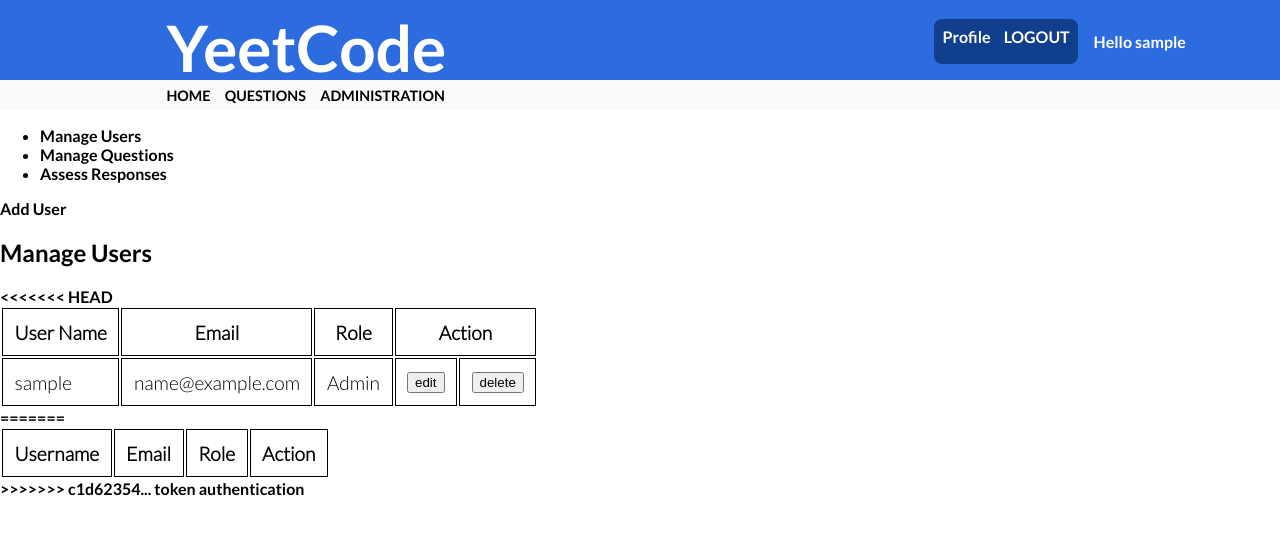
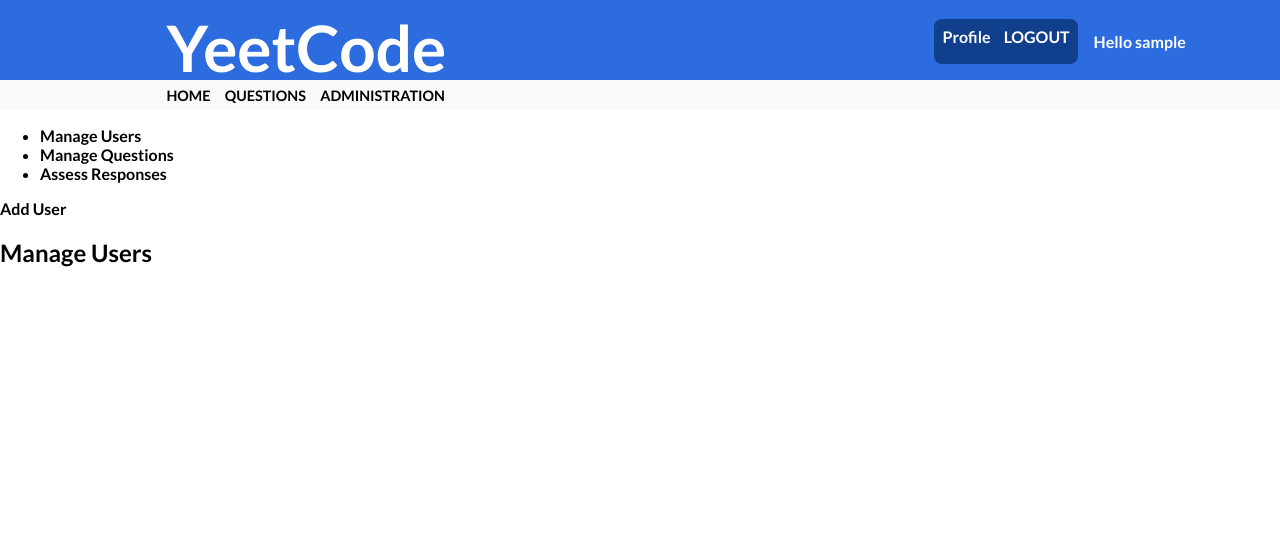
Before and after one commit to chenga3/CITS3403-web-project, a Flask app: page /admin/users in a window 1280 px wide. Shown: the top 535 px of the page. Run offline with Flask 2, Linux system fonts and the light colour scheme; the visitor is signed in with stand-in values (Sample User, id 1); data comes from the database, SQL or seed files in the repository; lists and menus that the app fills with data are empty; some libraries are stand-ins or nearby versions.

Commit message:
merged token/user api code

```diff
--- a/app/api/__init__.py
+++ b/app/api/__init__.py
@@ -1,5 +1,5 @@
 from flask import Blueprint
 
-bp = Blueprint('apit', __name__)
+bp = Blueprint('api', __name__)
 
-from app.api import problems, errors, tokens
+from app.api import problems, errors, tokens, users
--- a/app/models.py
+++ b/app/models.py
@@ -30,6 +30,22 @@ class User(UserMixin, db.Model):
         return 'https://www.gravatar.com/avatar/{}?d=identicon&s={}'.format(
             digest, size)
 
+    def to_dict(self):
+        data = {
+            'id': self.id,
+            'username': self.username,
+            'email': self.email,
+            'admin': self.admin,
+            'points': self.points,
+        }
+        return data
+
+    def from_dict(self, data, new_user=False):
+        for field in ['username', 'email', 'admin']:
+            if field in data:
+                setattr(self, field, data[field])
+        if new_user and 'password' in data:
+            self.set_password(data['password'])
 
     def get_token(self, expires_in=3600):
         now = datetime.utcnow()
--- a/app/templates/admin/base.html
+++ b/app/templates/admin/base.html
@@ -18,5 +18,8 @@
         </div>
     {% block admincontent %}{% endblock %}
     </div>
-{% endblock %}{% block jsfiles %}
 {% endblock %}
+
+{% block jsfiles %}
+<script src="{{ url_for('static', filename='admin/admin.js') }}"></script>
+{% endblock %}
--- a/app/templates/admin/user.html
+++ b/app/templates/admin/user.html
@@ -12,38 +12,10 @@
             {% for message in get_flashed_messages() %}
                 <span class="flash">{{ message }}</span>
             {% endfor %}
-<<<<<<< HEAD
-            <table id="usertable">
-                <thead>
-                    <th>User Name</th>
-                    <th>Email</th>
-                    <th>Role</th>
-                    <th colspan="3">Action</th>
-                </thead>
-                <tbody>
-                    {% for user in users %}
-                    <tr>
-                        <td>{{ user.username }} </td>
-                        <td>{{ user.email }}</td>
-                        <td>{% if user.admin == True %} Admin {% else %} User {% endif %}</td>
-                        <td><button type="submit" name="edituser" class="edit" onclick="location.href=&quot;{{ url_for('admin.edituser', id=user.id)}}&quot;">edit</button></td>
-                        <td><button type="submit" name="deleteuser" class="delete" onclick="location.href=&quot;{{ url_for('admin.deleteuser', id=user.id)}}&quot;">delete</button></td>
-                    </tr>
-                    {% endfor %}
-                </tbody>
-            </table>
-=======
 
             <table id="usertable-api">
-                <thead>
-                    <th> Username </th>
-                    <th> Email </th>
-                    <th> Role </th>
-                    <th colspan=3> Action </th>
-                </thead>
             </table>
 
->>>>>>> c1d62354... token authentication
         </div>
     </div>
 {% endblock %}
@@ -51,7 +23,7 @@
 {% block jsfiles %}
     <!-- js to achieve row delete and sorting-->
     <script>
-        var index, table = document.getElementById('usertable');
+        var index, table = document.getElementById('usertable-api');
         for(var i =1;i < table.rows.length;i++){
         table.rows[i].cells[4].onclick = function()
         {
```
Also changed, not shown: migrations/versions/e43cf11d19a6_user_table_up_to_date.py (renamed from migrations/versions/48c3ed01cb03_user_tokens.py, +6 -6 lines), 2 other files.
